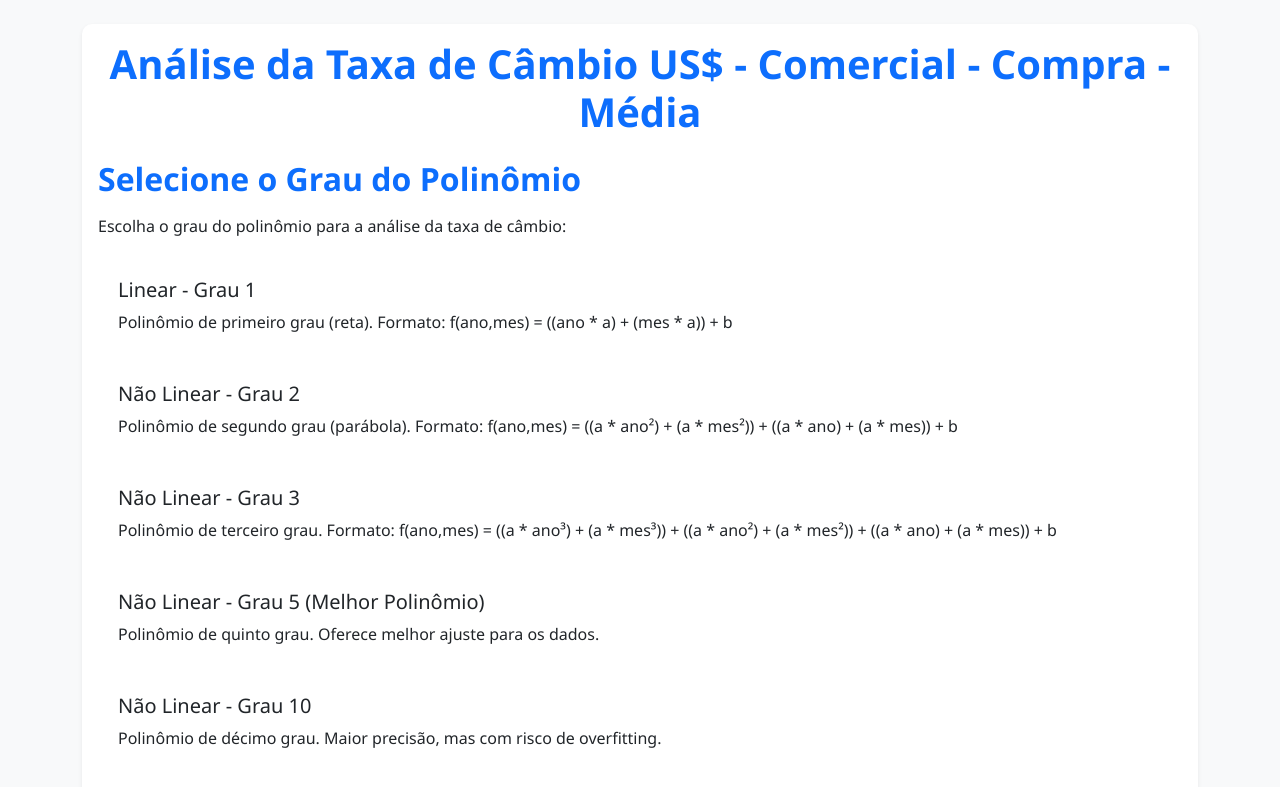
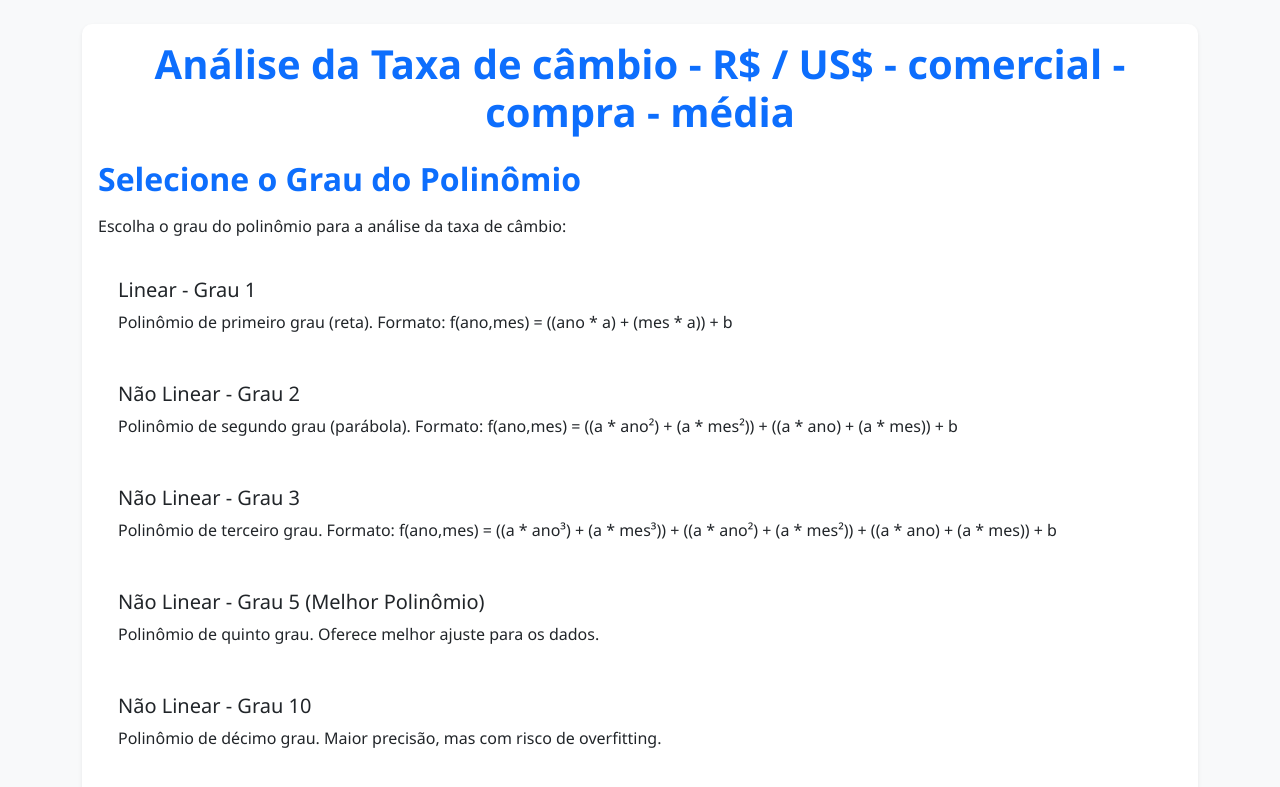
Before and after one commit to natsalete/Analise-da-Taxa-de-Cambio-RS-US-Comercial-Compra--Media, a plain HTML site: page index.html in a window 1280 px wide. Shown: the top 787 px of the page. Drawn offline with nearby package versions, Linux system fonts and the light colour scheme.

Commit message:
fix: ajuste no titulo

```diff
--- a/index.html
+++ b/index.html
@@ -15,7 +15,7 @@
     <div class="container py-4">
         <div class="card shadow-sm mb-4">
             <div class="card-body">
-                <h1 class="card-title text-primary text-center mb-4">Análise da Taxa de Câmbio US$ - Comercial - Compra - Média</h1>
+                <h1 class="card-title text-primary text-center mb-4">Análise da Taxa de câmbio - R$ / US$ - comercial - compra - média</h1>
 
                 <!-- Página 1: Seleção do Grau do Polinômio -->
                 <div id="Nsr_page1" class="Nsr_page active">
```
